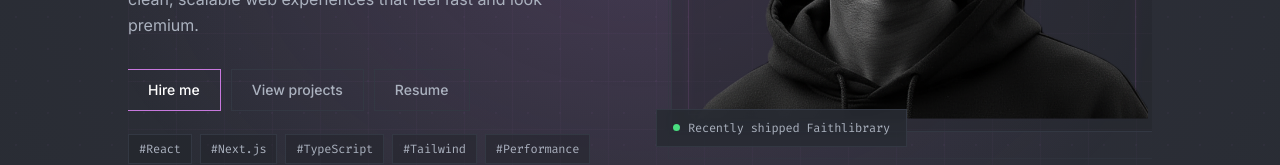
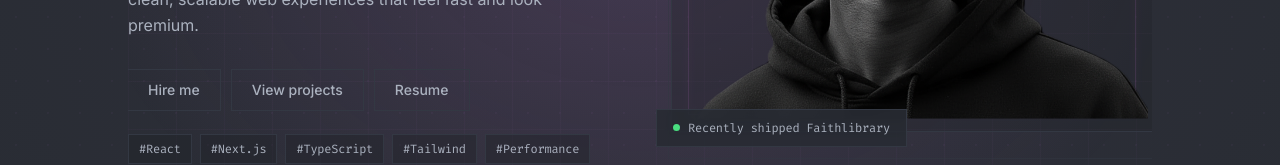
Before and after one commit to 081dikeh/MyPortfolio, a React (Vite) app: page / in a window 1280 px wide. Shown: the part 447-612 px from the top of the page. Built offline with nearby package versions, Linux system fonts and the light colour scheme; no server answers.

Commit message:
hire me button style update

```diff
--- a/src/components/Hero.tsx
+++ b/src/components/Hero.tsx
@@ -65,7 +65,7 @@ export default function Hero() {
 
           <FadeIn show={visible} direction='left' delay={420}>
             <div className='flex flex-wrap gap-3 mb-6'>
-              <Button to='/contact'>Hire me</Button>
+              <Button to='/contact' variant='secondary'>Hire me</Button>
               <Button to='/projects' variant='secondary'>View projects</Button>
               <Button href='/Daniel-Dikeh-CV.pdf' download variant='secondary'>Resume</Button>
             </div>
```
